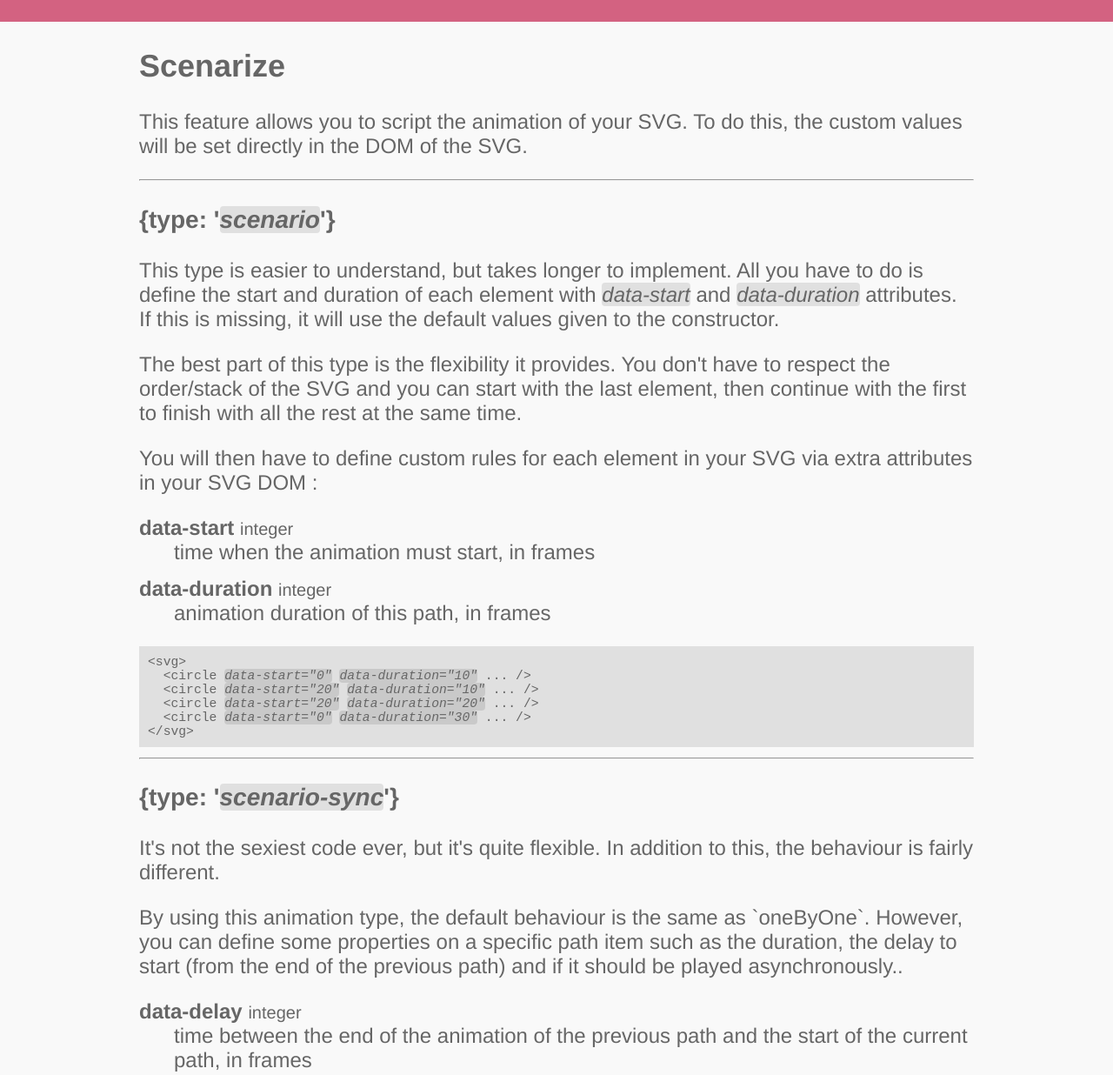
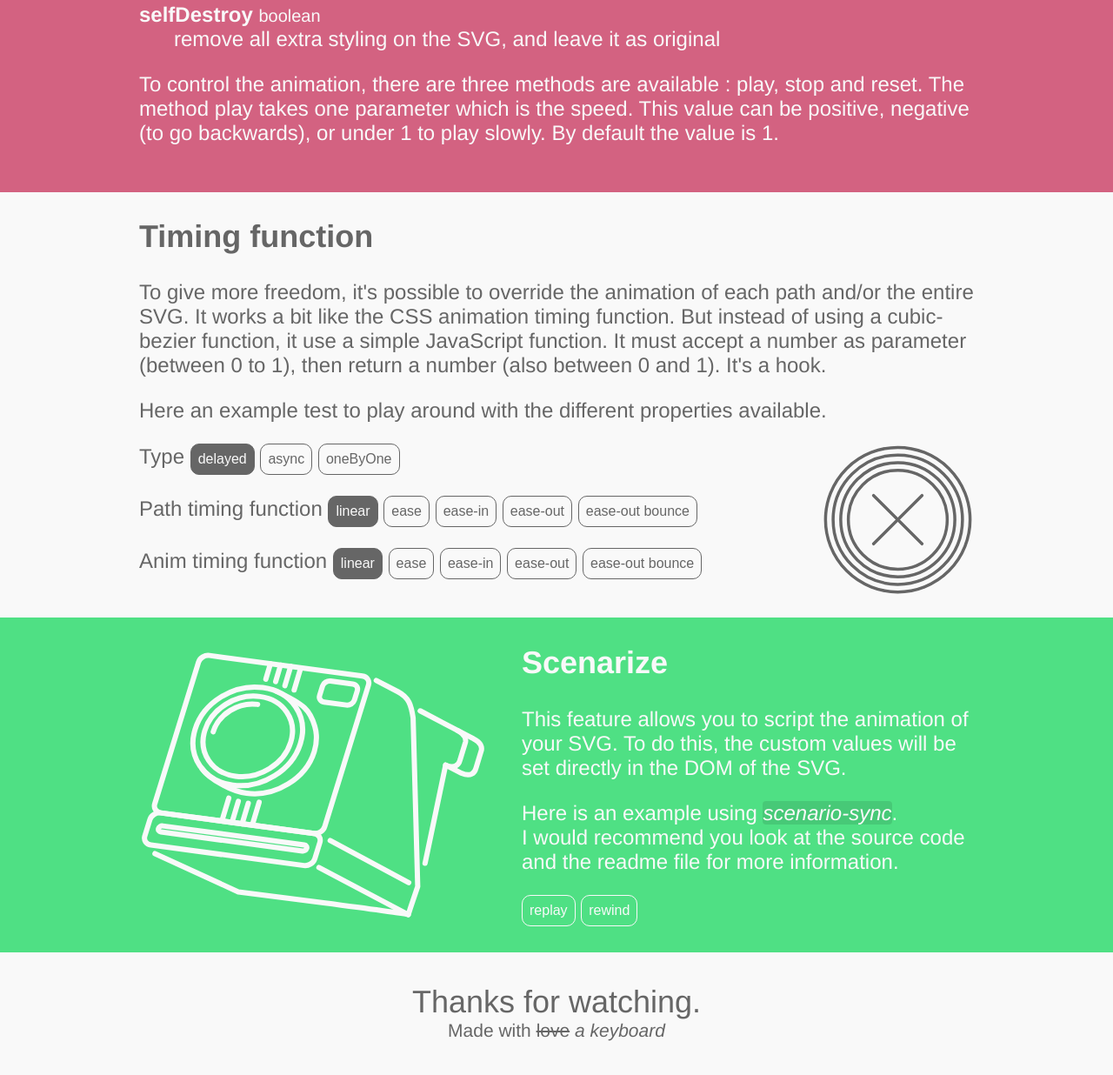
Before and after one commit to maxwellito/vivus, a website: page index.html in a window 1280 px wide. Shown: the part 2967-4203 px from the top of the page at 87% size. Drawn offline with Linux system fonts and the light colour scheme; files that its build step writes are made by us from their sources.

Commit message:
Implement timing function animations with documentation

```diff
--- a/index.html
+++ b/index.html
@@ -45,6 +45,10 @@
 				text-decoration: none;
 				cursor: pointer;
 				outline: 0;
+			}
+			button.active, .button.active {
+				color: #F9F9F9;
+				background-color: #666666;
 			}
 			i {
 				background-color: rgba(0,0,0,0.1);
@@ -98,6 +102,7 @@
 				color: #f9f9f9;
 				padding: 1px 0 30px;
 				border-color: #f9f9f9;
+				clear: both;
 			}
 			.bloc button {
 				border: 1px solid #f9f9f9;
@@ -120,11 +125,17 @@
 			.example-description {
 				margin-left: 440px;
 			}
-			.example-svg {
-				float: left;
+			.timing-description {
+				min-height: 200px;
+				margin-right: 240px;
 			}
 			#polaroid {
+				float: left;
 				width: 400px; height: 320px;
+			}
+			#timing-example {
+				float: right;
+				width: 175px; height: 175px;
 			}
 			.goodbye-head {
 				font-size: 1.5em;
@@ -138,6 +149,10 @@
 			}
 
 			/* Media queries */
+			@media (max-width: 960px) {
+				.button-group { display: block; line-height: 1.8em; }
+			}
+
 			@media (min-width: 768px) {
 				.col3 { border-bottom: none; }
 			}
@@ -146,6 +161,8 @@
 				.code { overflow: scroll; }
 				#polaroid { width: 100%; max-height: 300px; }
 				.example-description { margin-left: 0; }
+				.timing-description { margin-right: 0; }
+				#timing-example { float: none; width: 100%; }
 
 				.col3 { width: 100%; float: none; margin-bottom: 25px; padding-bottom: 25px; border-bottom-width: 1px; min-height: 200px; }
 				.col3:last-child { margin-bottom: 0; padding-bottom: 0; border-bottom-width: 0px; }
@@ -154,6 +171,7 @@
 			@media (min-width: 481px) and (max-width: 767px) {
 				#polaroid { width: 100%; max-height: 300px; }
 				.example-description { margin-left: 0; }
+				.timing-description { margin-right: 0; }
 
 				.col3:nth-child(2n) svg {
 					width: 200px;
@@ -356,6 +374,12 @@
 					<dt>dashGap <small>integer</small></dt>
 					<dd>whitespace extra margin between dashes. The default value is 2. Increase it in case of glitches at the initial state of the animation</dd>
 
+					<dt>pathTimingFunction <small>function</small></dt>
+					<dd>timing animation function for each path element of the SVG. The function must accept a value between 0 and 1, then return a number between 0 and 1.</dd>
+
+					<dt>animTimingFunction <small>function</small></dt>
+					<dd>timing animation function for the complete SVG. The function must accept a value between 0 and 1, then return a number between 0 and 1.</dd>
+
 					<dt>forceRender <small>boolean</small></dt>
 					<dd>force the browser to re-render all updated path items. By default, the value is true on IE only. (<a href="https://github.com/maxwellito/vivus#troubleshoot">more details</a>)</dd>
 
@@ -370,53 +394,50 @@
 
 		<!-- Scripting -->
 		<div class="content">
-			<h2>Scenarize</h2>
-			<p>This feature allows you to script the animation of your SVG. To do this, the custom values will be set directly in the DOM of the SVG.</p>
 
-			<hr>
+			<h2>Timing function</h2>
+			<p>To give more freedom, it's possible to override the animation of each path and/or the entire SVG. It works a bit like the CSS animation timing function. But instead of using a cubic-bezier function, it use a simple JavaScript function. It must accept a number as parameter (between 0 to 1), then return a number (also between 0 and 1). It's a hook.</p>
+			<p>Here an example test to play around with the different properties available.</p>
 
-			<h3>{type: '<i>scenario</i>'}</h3>
-			<p>This type is easier to understand, but takes longer to implement. All you have to do is define the start and duration of each element with <i>data-start</i> and <i>data-duration</i> attributes. If this is missing, it will use the default values given to the constructor.</p>
-			<p>The best part of this type is the flexibility it provides. You don't have to respect the order/stack of the SVG and you can start with the last element, then continue with the first to finish with all the rest at the same time.</p>
-
-			<p>You will then have to define custom rules for each element in your SVG via extra attributes in your SVG DOM :</p>
-
-			<dl>
-				<dt>data-start <small>integer</small></dt>
-				<dd>time when the animation must start, in frames</dd>
-
-				<dt>data-duration <small>integer</small></dt>
-				<dd>animation duration of this path, in frames</dd>
-			</dl>
-
-			<pre class="code">
-&lt;svg&gt;
-  &lt;circle <i>data-start=&quot;0&quot;</i> <i>data-duration=&quot;10&quot;</i> ... /&gt;
-  &lt;circle <i>data-start=&quot;20&quot;</i> <i>data-duration=&quot;10&quot;</i> ... /&gt;
-  &lt;circle <i>data-start=&quot;20&quot;</i> <i>data-duration=&quot;20&quot;</i> ... /&gt;
-  &lt;circle <i>data-start=&quot;0&quot;</i> <i>data-duration=&quot;30&quot;</i> ... /&gt;
-&lt;/svg&gt;</pre>
-
-			<hr>
-
-			<h3>{type: '<i>scenario-sync</i>'}</h3>
-			<p>It's not the sexiest code ever, but it's quite flexible. In addition to this, the behaviour is fairly different.</p>
-			<p>By using this animation type, the default behaviour is the same as `oneByOne`. However, you can define some properties on a specific path item such as the duration, the delay to start (from the end of the previous path) and if it should be played asynchronously..</p>
-
-			<dl>
-				<dt>data-delay <small>integer</small></dt>
-				<dd>time between the end of the animation of the previous path and the start of the current path, in frames</dd>
-
-				<dt>data-duration <small>integer</small></dt>
-				<dd>animation duration of this path, in frames</dd>
-
-				<dt>data-async <small>(no value required)</small></dt>
-				<dd>make the drawing of this path asynchronous. It means the next path will start at the same time.</dd>
-			</dl>
-
-			<p>If a path does not have an attribute for duration or delay then the default values, set in the options, will be used.</p>
-			<p>For an easier debug have a look to the attribute <i>map</i> of your Vivus object. This contains the mapping of your animation. If you're using Google Chrome, I recommend you use `console.table` to get a nice output of the array which will make your debug easier.</p>
-
+			<div>
+				<svg id="timing-example" version="1.1" xmlns="http://www.w3.org/2000/svg" xmlns:xlink="http://www.w3.org/1999/xlink" x="0px" y="0px" viewBox="0 0 200 200" enable-background="new 0 0 200 200" xml:space="preserve" onclick="timing&&timing.reset().play();">
+					<g fill="none" stroke="#666666" stroke-width="4" stroke-linecap="round" stroke-miterlimit="10">
+						<line x1="68.18066" y1="68.18066" x2="131.81934" y2="131.81934"/>
+						<line x1="68.18066" y1="131.82031" x2="131.81934" y2="68.17969"/>
+						<circle cx="100" cy="100" r="65"/>
+						<circle cx="100" cy="100" r="75"/>
+						<circle cx="100" cy="100" r="85"/>
+						<circle cx="100" cy="100" r="95"/>
+					</g>
+				</svg>
+				<div class="timing-description">
+					<p>Type
+						<span class="button-group">
+							<button onclick="timingTest(this,'type','delayed');" class="active">delayed</button>
+							<button onclick="timingTest(this,'type','async');">async</button>
+							<button onclick="timingTest(this,'type','oneByOne');">oneByOne</button>
+						</span>
+					</p>
+					<p>Path timing function
+						<span class="button-group">
+							<button onclick="timingTest(this,'path','linear');" class="active">linear</button>
+							<button onclick="timingTest(this,'path','ease');">ease</button>
+							<button onclick="timingTest(this,'path','easeIn');">ease-in</button>
+							<button onclick="timingTest(this,'path','easeOut');">ease-out</button>
+							<button onclick="timingTest(this,'path','easeOutBounce');">ease-out bounce</button>
+						</span>
+					</p>
+					<p>Anim timing function
+						<span class="button-group">
+							<button onclick="timingTest(this,'anim','linear');" class="active">linear</button>
+							<button onclick="timingTest(this,'anim','ease');">ease</button>
+							<button onclick="timingTest(this,'anim','easeIn');">ease-in</button>
+							<button onclick="timingTest(this,'anim','easeOut');">ease-out</button>
+							<button onclick="timingTest(this,'anim','easeOutBounce');">ease-out bounce</button>
+						</span>
+					</p>
+				</div>
+			</div>
 		</div>
 
 		<!-- Scripting example -->
@@ -424,7 +445,7 @@
 			<div class="content">
 
 				<div class="script-example">
-					<svg id="polaroid" class="example-svg" xmlns="http://www.w3.org/2000/svg" x="0px" y="0px"
+					<svg id="polaroid" xmlns="http://www.w3.org/2000/svg" x="0px" y="0px"
 				 viewBox="0 0 200 160" enable-background="new 0 0 200 160" onclick="pola.reset().play();">
 
 				 		<!-- Case -->
@@ -485,8 +506,9 @@
 
 					</svg>
 					<div class="example-description">
-						<p>Here is an example using <i>scenario-sync</i>.<br>I would recommend you look at the source code, it's well commented.</p>
-						<p>Firstly, the case is drawn asynchronously. Then, after a small pause it starts to draw the lens, followed by the flash and then the picture output. Finally, it finishes with the stripes on the front.</p>
+						<h2>Scenarize</h2>
+						<p>This feature allows you to script the animation of your SVG. To do this, the custom values will be set directly in the DOM of the SVG.</p>
+						<p>Here is an example using <i>scenario-sync</i>.<br>I would recommend you look at the source code and the readme file for more information.</p>
 						<button onclick="pola.reset().play();">replay</button>
 						<button onclick="pola.play(-3);">rewind</button>
 					</div>
@@ -505,7 +527,45 @@
 		<!-- Le scripts -->
 		<script src="dist/vivus.js"></script>
 		<script>
-			var hi = new Vivus('hi-there', {type: 'scenario-sync', duration: 20, start: 'autostart', forceRender: false, dashGap: 20}, function () {
+			function easeOutBounce (x) {
+				var base = -Math.cos(x * (0.5 * Math.PI)) + 1;
+				var rate = Math.pow(base,1.5);
+				var rateR = Math.pow(1 - x, 2);
+				var progress = -Math.abs(Math.cos(rate * (2.5 * Math.PI) )) + 1;
+				return (1- rateR) + (progress * rateR);
+			}
+
+			var timing,
+				timingProps = {
+					type: 'delayed',
+					duration: 150,
+					start: 'autostart',
+					pathTimingFunction: Vivus.LINEAR,
+					animTimingFunction: Vivus.LINEAR
+				},
+				animFunctions = {
+					linear: Vivus.LINEAR,
+					ease: Vivus.EASE,
+					easeIn: Vivus.EASE_IN,
+					easeOut: Vivus.EASE_OUT,
+					easeOutBounce: easeOutBounce
+				};
+
+			function timingTest (buttonEl, property, type) {
+				var activeSibling = buttonEl.parentNode.querySelector('button.active');
+				activeSibling.classList.remove('active');
+				buttonEl.classList.add('active');
+
+				timingProps.type = (property === 'type') ? type : timingProps.type;
+				timingProps.pathTimingFunction = (property === 'path') ? animFunctions[type] : timingProps.pathTimingFunction;
+				timingProps.animTimingFunction = (property === 'anim') ? animFunctions[type] : timingProps.animTimingFunction;
+
+				timing && timing.stop().destroy();
+				timing = new Vivus('timing-example', timingProps);
+			}
+
+			var hi = new Vivus('hi-there', {type: 'scenario-sync', duration: 20, start: 'autostart', dashGap: 20, forceRender: false},
+				function () {
 					if (window.console) {
 						console.log('Animation finished. [log triggered from callback]');
 					}
--- a/package.json
+++ b/package.json
@@ -1,6 +1,6 @@
 {
   "name": "vivus",
-  "version": "0.1.2",
+  "version": "0.2.0",
   "description": "JavaScript library to make drawing animation on SVG",
   "main": "index.js",
   "scripts": {
--- a/src/pathformer.js
+++ b/src/pathformer.js
@@ -29,7 +29,7 @@
       throw new Error('Pathformer [constructor]: "element" parameter is not related to an existing ID');
     }
   }
-  if (element.constructor === SVGSVGElement) {
+  if (element.constructor === SVGSVGElement || element.constructor === SVGElement) {
     this.el = element;
   } else {
     throw new Error('Pathformer [constructor]: "element" parameter must be a string or a SVGelement');
```
Also changed, not shown: src/vivus.js (+50 -7 lines), test/unit/pathformer.spec.js (+2 -2 lines), test/unit/vivus.spec.js (+36 -11 lines), dist/vivus.js, dist/vivus.min.js, readme.md.
